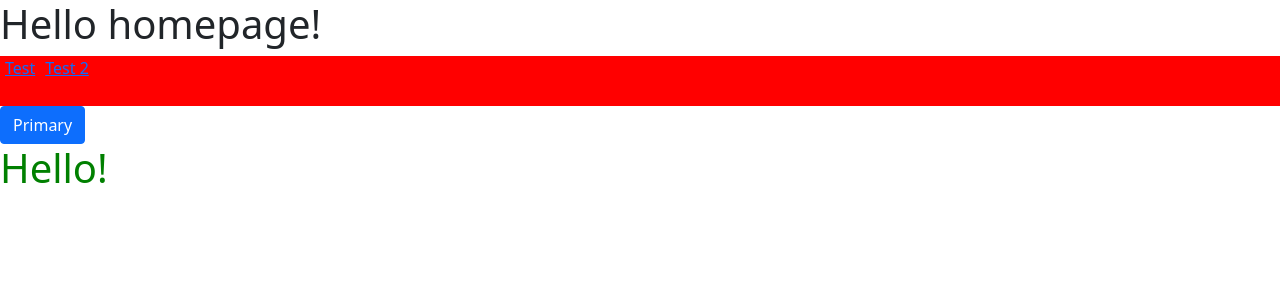
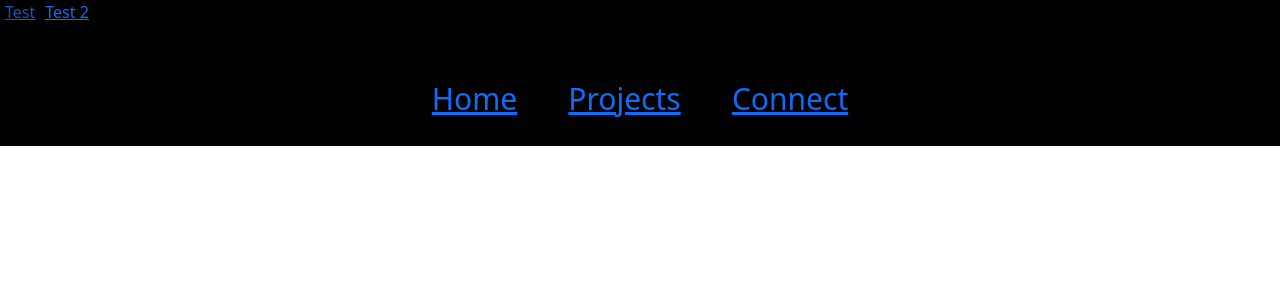
Before and after one commit to Nick-Adams-81/web-dev-portfolio-site, a Next.js app: page / in a window 1280 px wide. Shown: the top 300 px of the page. Built offline with nearby package versions, Linux system fonts and the light colour scheme.

Commit message:
added animate css and home page

```diff
--- a/Components/Layout.js
+++ b/Components/Layout.js
@@ -12,28 +12,8 @@ const Layout = (props) => {
         <title>Create Next App</title>
         <meta name="description" content="Generated by create next app" />
       </Head>
-
+       <Nav />
       {props.children}
-      <Nav />
-      <Button variant="primary" id="btn">Primary</Button>
-      <h1>Hello!</h1>
-
-      <style jsx>
-        {`
-
-     h1 {
-       color: green;
-     }
-
-     #btn {
-       margin: 20px;
-       color: green;
-     }
-
-
-
-        `}
-      </style>
 
     </>
 
--- a/Components/nav.js
+++ b/Components/nav.js
@@ -5,8 +5,8 @@ const Nav = () => {
   return (
     <>
       <div id="nav">
-        <a id="link-1" href="">Test</a>
-        <a>Test 2</a>
+        <a id="link-1" href="/">Test</a>
+        <a id="link-2" href="/home">Test 2</a>
 
       </div>
 
@@ -15,11 +15,12 @@ const Nav = () => {
         #nav {
           width: 100%;
           height: 50px;
-          background-color: red;
+          background-color: black;
         }
 
         a {
           padding: 5px;
+          si
 
         }
 
--- a/package.json
+++ b/package.json
@@ -8,6 +8,7 @@
     "lint": "next lint"
   },
   "dependencies": {
+    "animate.css": "^4.1.1",
     "bootstrap": "^5.1.3",
     "next": "12.0.4",
     "react": "17.0.2",
--- a/pages/index.js
+++ b/pages/index.js
@@ -1,12 +1,52 @@
 import Layout from '../Components/Layout';
-import styles from '../styles/Home.module.css';
+import "animate.css";
+
 
 export default function Home() {
   return (
     <>
-    <Layout>
-      <h1 className='styles.header'>Hello homepage!</h1>
-    </Layout>
+      <Layout>
+        <div id="body">
+          <a href="/home" id="href-1" class="animate__animated animate__fadeIn">Home</a>
+          <a href="" id="href-2" class="animate__animated animate__fadeIn">Projects</a>
+          <a href="" id="href-3" class="animate__animated animate__fadeIn">Connect</a>
+        </div>
+      </Layout>
+      <style>
+        {`
+
+        #body {
+          background-color: black;
+          display: flex;
+          align-items: center;
+          justify-content: center;
+        }
+        #href-1 {
+          display: inline-block;
+          font-size: 30px;
+          margin: 2%;
+          --animate-duration: 2500ms;
+
+        }
+
+
+        #href-2 {
+          display: inline-block;
+          margin: 2%;
+          font-size: 30px;
+          --animate-duration: 4500ms;
+        }
+
+        #href-3 {
+          display: inline-block;
+          margin: 2%;
+          font-size: 30px;
+          --animate-duration: 6500ms;
+        }
+
+
+      `}
+      </style>
     </>
   )
 }
```
Also changed, not shown: pages/home.js (added, +15 -0 lines), 1 other file (tests, documents, lock files or other folders).
